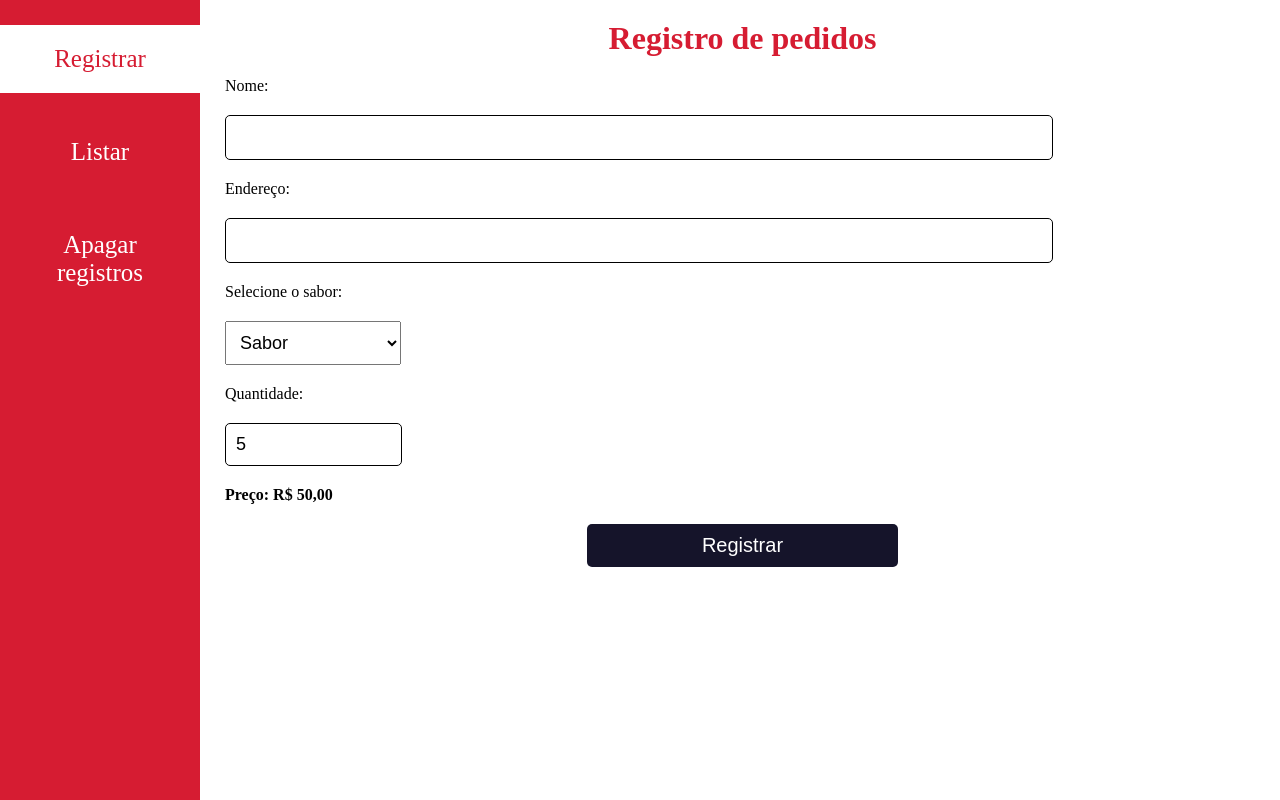
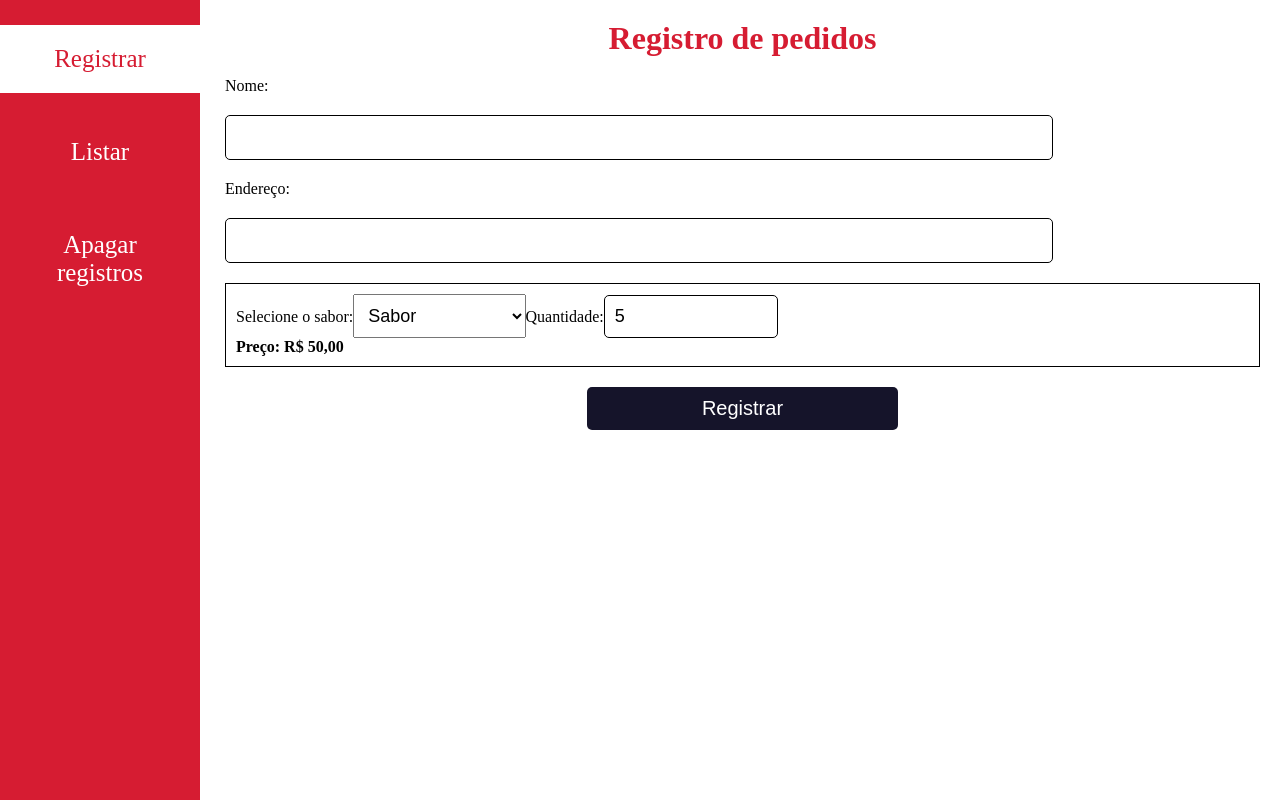
Before and after one commit to Braz99/gerenciador-de-pedidos, a React (Create React App) app: page / in a window 1280 px wide. Built offline with nearby package versions, Linux system fonts and the light colour scheme.

Commit message:
Coloca o order(pedido) em um código separado

```diff
--- a/src/components/MainHome.jsx
+++ b/src/components/MainHome.jsx
@@ -2,6 +2,7 @@ import { useEffect, useState } from "react";
 import { toast } from "react-toastify";
 import { useClients } from "../provider/ClientsProvider";
 import "../styles/mainHome_s.css";
+import Order from "./Order";
 
 export default function MainHome() {
   let [name, setName] = useState("");
@@ -14,7 +15,6 @@ export default function MainHome() {
 
   useEffect(() => {
     let parsedQuantity = parseInt(quantity);
-
     setPrice(parseFloat(parsedQuantity * 10.0));
   }, [quantity]);
 
@@ -24,28 +24,28 @@ export default function MainHome() {
     order: [],
   };
 
-  function handleName(event) {
-    event.preventDefault();
+  function handleName(e) {
+    e.preventDefault();
 
-    let name = event.target.value;
-
-    listClients.forEach((item) => {
-      if (item.name === name) {
-        setAdress(item.adress);
-      }
-    });
+    let name = e.target.value;
 
     setName(name);
   }
 
-  //   --------------------------Another function --------------------
+  function handleAdress(e) {
+    let adress = e.target.value;
 
-  function HandleSubmit(event) {
+    setAdress(adress);
+  }
+
+  function handleSubmit(event) {
     event.preventDefault();
 
     let check = [name, adress, flavor, quantity];
 
-    let exists = listClients.find((client) => client.name === name);
+    let exists = listClients.find(
+      (client) => client.name === name.trim().toLowerCase()
+    );
 
     if (check.includes("")) {
       toast.error("Preencha todos os campos corretamente!", {
@@ -56,7 +56,7 @@ export default function MainHome() {
     }
 
     if (!exists) {
-      data.name = name.trim();
+      data.name = name.trim().toLowerCase();
       data.adress = adress;
       data.order.push({
         flavor: flavor,
@@ -108,7 +108,7 @@ export default function MainHome() {
   return (
     <main id="main_home" method="POST">
       <h1>Registro de pedidos</h1>
-      <form id="form" onSubmit={HandleSubmit}>
+      <form id="form" onSubmit={(e) => handleSubmit(e)}>
         <label htmlFor="name">Nome:</label>
         <input
           name="name"
@@ -122,38 +122,11 @@ export default function MainHome() {
           name="adress"
           id="input_adress"
           value={adress}
-          onChange={(e) => setAdress(e.target.value)}
+          onChange={(e) => handleAdress(e)}
         />
 
-        <label htmlFor="list_items">Selecione o sabor:</label>
+        <Order values={{ flavor, setFlavor, quantity, setQuantity, price }} />
 
-        <select
-          name="list_items"
-          id="select_items"
-          value={flavor}
-          onChange={(e) => {
-            setFlavor(e.target.value);
-          }}
-        >
-          <option value="">Sabor</option>
-          <option value="leite condensado">Leite Condensado</option>
-          <option value="chocolate">Chocolate</option>
-          <option value="abacaxi">Abacaxi</option>
-          <option value="goiaba">Goiaba</option>
-          <option value="morango">Morango</option>
-        </select>
-
-        <label htmlFor="quantity">Quantidade:</label>
-        <input
-          name="quantity"
-          id="input_quantity"
-          type="number"
-          min="5"
-          max="500"
-          value={quantity}
-          onChange={(e) => setQuantity(e.target.value)}
-        />
-        <h4>Preço: R$ {parseFloat(price).toFixed(2).replace(".", ",")}</h4>
         <button type="submit" id="button_form">
           Registrar
         </button>
--- /dev/null
+++ b/src/components/Order.jsx
@@ -0,0 +1,44 @@
+export default function Order({ values }) {
+  let { flavor, setFlavor, quantity, setQuantity, price } = values;
+
+  function handleFlavor(e) {
+    setFlavor(e.target.value);
+  }
+
+  function handleQuantity(e) {
+    setQuantity(e.target.value);
+  }
+
+  return (
+    <div style={{ border: "1px solid black", padding: '10px'}}>
+      <label htmlFor="list_items">Selecione o sabor:</label>
+      <select
+        name="list_items"
+        id="select_items"
+        value={flavor}
+        onChange={(e) => {
+          handleFlavor(e);
+        }}
+      >
+        <option value="">Sabor</option>
+        <option value="leite condensado">Leite Condensado</option>
+        <option value="chocolate">Chocolate</option>
+        <option value="abacaxi">Abacaxi</option>
+        <option value="goiaba">Goiaba</option>
+        <option value="morango">Morango</option>
+      </select>
+
+      <label htmlFor="quantity">Quantidade:</label>
+      <input
+        name="quantity"
+        id="input_quantity"
+        type="number"
+        min="5"
+        max="500"
+        value={quantity}
+        onChange={(e) => handleQuantity(e)}
+      />
+      <h4>Preço: R$ {parseFloat(price).toFixed(2).replace(".", ",")}</h4>
+    </div>
+  );
+}
```
